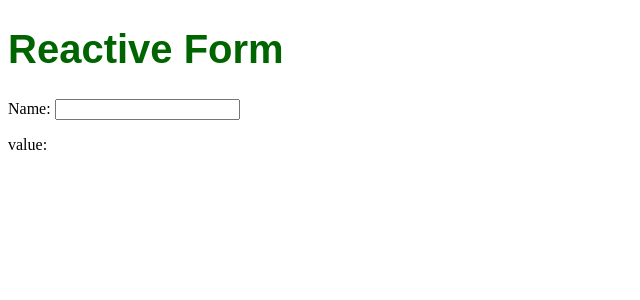
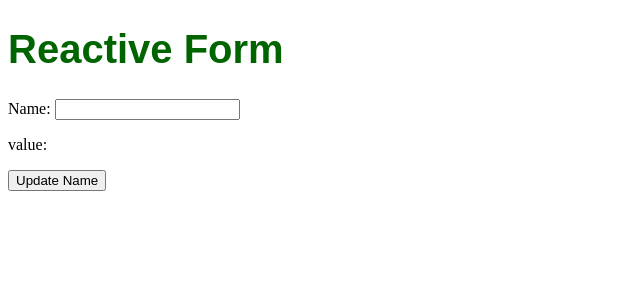
Before and after one commit to Torocy/Reactive-Form, an Angular app: page / in a window 1280 px wide. Shown: the top 300 px of the page, without its empty margins (0-640 px from the left). Built offline with nearby package versions, Linux system fonts and the light colour scheme.

Commit message:
added a button to update the form value

```diff
--- a/src/app/name-editor/name-editor.component.html
+++ b/src/app/name-editor/name-editor.component.html
@@ -6,3 +6,6 @@
 <p>
   value: {{name.value}}
 </p>
+<p>
+  <button (click)="updateName()">Update Name</button>
+</p>
--- a/src/app/name-editor/name-editor.component.ts
+++ b/src/app/name-editor/name-editor.component.ts
@@ -11,6 +11,7 @@ export class NameEditorComponent {
   //create a new instance of the form control
   name = new FormControl('');
 
+  // a method that updates the value of the control to Torocy
   updateName() {
     this.name.setValue('Torocy');
   }
```
